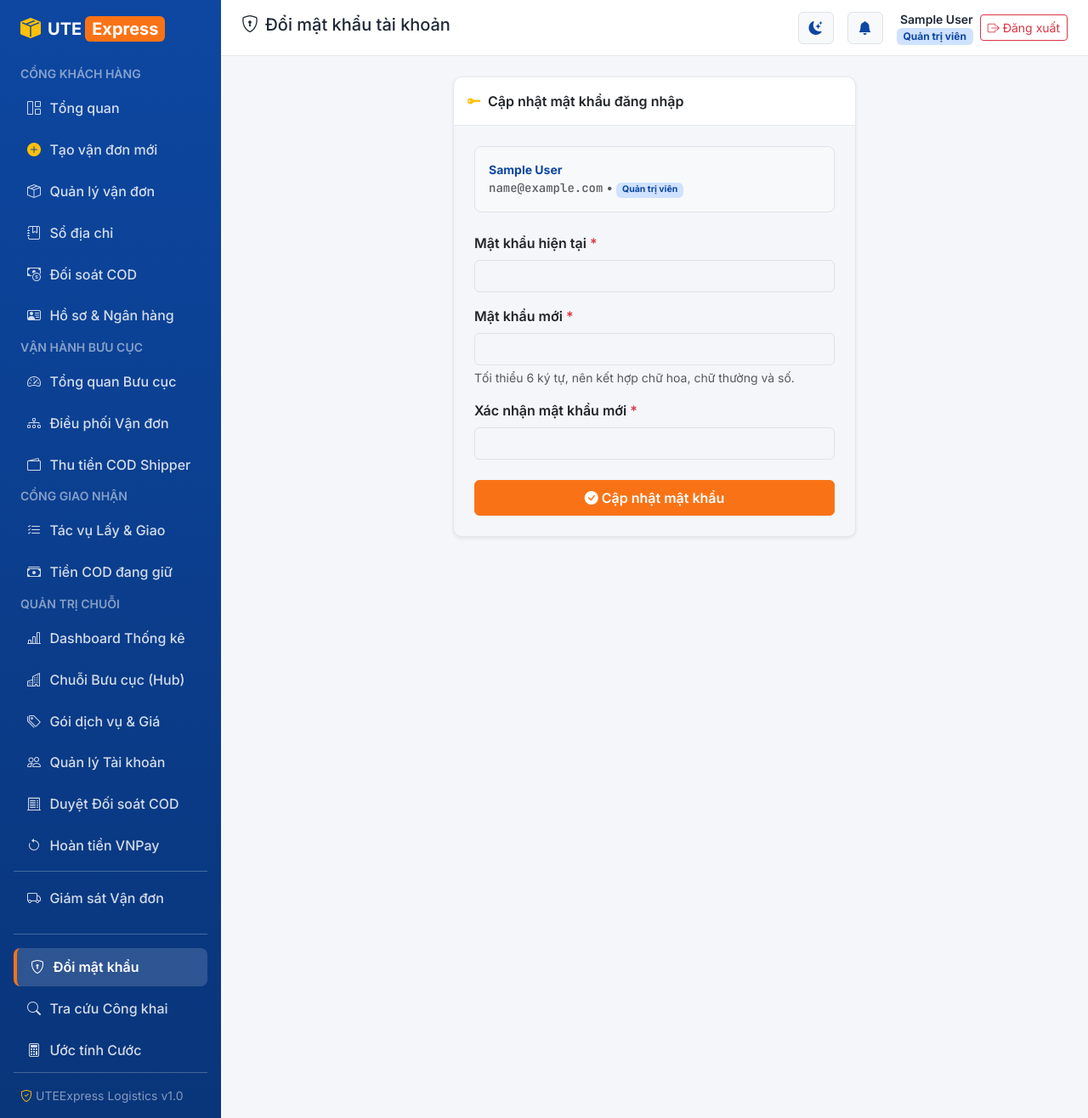
After one commit to NguyenNguyen0210/UTEExpress, a Spring Boot app: page /account/password in a window 1280 px wide. The commit adds this page. Shown: the whole page at 85% size. Run offline with Spring Boot 4, Linux system fonts and the light colour scheme; the visitor is signed in with stand-in values (Sample User, id 1); data that the repository does not hold is empty; some of the project's set-up classes (security, data sources, template engines, error pages and the like) are left out, and stand-ins take their place; database files in the repository are not loaded; some libraries are stand-ins or nearby versions.

Commit message:
feat(cod-account): add Admin & Customer COD CSV export, tracking share link, and account password change

```diff
--- /dev/null
+++ b/src/main/java/com/uteexpress/controller/web/AccountController.java
@@ -0,0 +1,76 @@
+package com.uteexpress.controller.web;
+
+import com.uteexpress.entity.User;
+import com.uteexpress.exception.ResourceNotFoundException;
+import com.uteexpress.repository.UserRepository;
+import com.uteexpress.security.CustomUserDetails;
+import lombok.RequiredArgsConstructor;
+import org.springframework.security.access.AccessDeniedException;
+import org.springframework.security.core.annotation.AuthenticationPrincipal;
+import org.springframework.security.crypto.password.PasswordEncoder;
+import org.springframework.stereotype.Controller;
+import org.springframework.ui.Model;
+import org.springframework.web.bind.annotation.GetMapping;
+import org.springframework.web.bind.annotation.PostMapping;
+import org.springframework.web.bind.annotation.RequestMapping;
+import org.springframework.web.bind.annotation.RequestParam;
+import org.springframework.web.servlet.mvc.support.RedirectAttributes;
+
+@Controller
+@RequestMapping("/account")
+@RequiredArgsConstructor
+public class AccountController {
+
+    private final UserRepository userRepository;
+    private final PasswordEncoder passwordEncoder;
+
+    @GetMapping("/password")
+    public String showChangePasswordPage(@AuthenticationPrincipal CustomUserDetails currentUser, Model model) {
+        User user = resolveCurrentUser(currentUser);
+        model.addAttribute("accountUser", user);
+        return "account/change-password";
+    }
+
+    @PostMapping("/password")
+    public String handleChangePassword(@RequestParam(required = false) String currentPassword,
+                                       @RequestParam(required = false) String newPassword,
+                                       @RequestParam(required = false) String confirmPassword,
+                                       @AuthenticationPrincipal CustomUserDetails currentUser,
+                                       RedirectAttributes redirectAttributes) {
+        User user = resolveCurrentUser(currentUser);
+
+        if (currentPassword == null || currentPassword.isBlank()) {
+            redirectAttributes.addFlashAttribute("errorMessage", "Vui lòng nhập mật khẩu hiện tại");
+            return "redirect:/account/password";
+        }
+        if (!passwordEncoder.matches(currentPassword, user.getPasswordHash())) {
+            redirectAttributes.addFlashAttribute("errorMessage", "Mật khẩu hiện tại không chính xác");
+            return "redirect:/account/password";
+        }
+        if (newPassword == null || newPassword.length() < 6) {
+            redirectAttributes.addFlashAttribute("errorMessage", "Mật khẩu mới phải có ít nhất 6 ký tự");
+            return "redirect:/account/password";
+        }
+        if (!newPassword.equals(confirmPassword)) {
+            redirectAttributes.addFlashAttribute("errorMessage", "Xác nhận mật khẩu mới không khớp");
+            return "redirect:/account/password";
+        }
+        if (passwordEncoder.matches(newPassword, user.getPasswordHash())) {
+            redirectAttributes.addFlashAttribute("errorMessage", "Mật khẩu mới không được trùng với mật khẩu hiện tại");
+            return "redirect:/account/password";
+        }
+
+        user.setPasswordHash(passwordEncoder.encode(newPassword));
+        userRepository.save(user);
+        redirectAttributes.addFlashAttribute("successMessage", "Đổi mật khẩu tài khoản thành công!");
+        return "redirect:/account/password";
+    }
+
+    private User resolveCurrentUser(CustomUserDetails currentUser) {
+        if (currentUser == null || currentUser.getId() == null) {
+            throw new AccessDeniedException("Phiên đăng nhập không hợp lệ");
+        }
+        return userRepository.findById(currentUser.getId())
+                .orElseThrow(() -> new ResourceNotFoundException("Không tìm thấy tài khoản hiện tại"));
+    }
+}
--- /dev/null
+++ b/src/main/resources/templates/account/change-password.html
@@ -0,0 +1,64 @@
+<!DOCTYPE html>
+<html lang="vi"
+      xmlns:th="http://www.thymeleaf.org"
+      xmlns:layout="http://www.ultraq.net.nz/thymeleaf/layout"
+      layout:decorate="~{layout/base-portal}">
+<head>
+    <title>Đổi mật khẩu</title>
+</head>
+<body>
+<h5 layout:fragment="page-title"><i class="bi bi-shield-lock me-2"></i>Đổi mật khẩu tài khoản</h5>
+
+<div layout:fragment="content">
+    <div class="row justify-content-center">
+        <div class="col-lg-6">
+            <div class="card shadow-sm">
+                <div class="card-header py-3">
+                    <i class="bi bi-key-fill text-warning me-2"></i>Cập nhật mật khẩu đăng nhập
+                </div>
+                <div class="card-body p-4">
+                    <div class="bg-light border rounded-3 p-3 mb-4 small">
+                        <div class="fw-bold text-primary" th:text="${accountUser.fullName}">Người dùng</div>
+                        <div class="text-muted">
+                            <span class="font-mono" th:text="${accountUser.email}">user@uteexpress.vn</span>
+                            • <span class="badge bg-primary-subtle text-primary" th:text="${accountUser.role.label}">Vai trò</span>
+                        </div>
+                    </div>
+
+                    <form th:action="@{/account/password}" method="post">
+                        <div class="mb-3">
+                            <label for="currentPassword" class="form-label fw-semibold">
+                                Mật khẩu hiện tại <span class="text-danger">*</span>
+                            </label>
+                            <input type="password" id="currentPassword" name="currentPassword"
+                                   class="form-control" required autocomplete="current-password">
+                        </div>
+
+                        <div class="mb-3">
+                            <label for="newPassword" class="form-label fw-semibold">
+                                Mật khẩu mới <span class="text-danger">*</span>
+                            </label>
+                            <input type="password" id="newPassword" name="newPassword"
+                                   class="form-control" minlength="6" required autocomplete="new-password">
+                            <div class="form-text">Tối thiểu 6 ký tự, nên kết hợp chữ hoa, chữ thường và số.</div>
+                        </div>
+
+                        <div class="mb-4">
+                            <label for="confirmPassword" class="form-label fw-semibold">
+                                Xác nhận mật khẩu mới <span class="text-danger">*</span>
+                            </label>
+                            <input type="password" id="confirmPassword" name="confirmPassword"
+                                   class="form-control" minlength="6" required autocomplete="new-password">
+                        </div>
+
+                        <button type="submit" class="btn btn-ute-orange w-100 py-2">
+                            <i class="bi bi-check-circle-fill me-1"></i>Cập nhật mật khẩu
+                        </button>
+                    </form>
+                </div>
+            </div>
+        </div>
+    </div>
+</div>
+</body>
+</html>
--- a/src/main/resources/templates/admin/cod-settlements.html
+++ b/src/main/resources/templates/admin/cod-settlements.html
@@ -199,6 +199,9 @@
                 <span class="badge rounded-pill bg-secondary-subtle text-secondary"
                       th:text="${#lists.size(settlements) + ' phiếu'}">0 phiếu</span>
             </div>
+            <a th:href="@{/admin/cod-settlements/export}" class="btn btn-outline-success btn-sm px-3">
+                <i class="bi bi-file-earmark-spreadsheet me-1"></i>Xuất CSV / Excel
+            </a>
         </div>
 
         <div th:if="${#lists.isEmpty(settlements)}" class="card-body text-center py-5 text-muted">
--- a/src/main/resources/templates/layout/base-portal.html
+++ b/src/main/resources/templates/layout/base-portal.html
@@ -72,6 +72,7 @@
             </div>
 
             <hr class="border-light opacity-25 my-3">
+            <a class="nav-link" th:href="@{/account/password}"><i class="bi bi-shield-lock"></i>Đổi mật khẩu</a>
             <a class="nav-link" th:href="@{/tracking}"><i class="bi bi-search"></i>Tra cứu Công khai</a>
             <a class="nav-link" th:href="@{/estimate}"><i class="bi bi-calculator"></i>Ước tính Cước</a>
         </nav>
@@ -204,6 +205,7 @@
                 <a class="nav-link" th:href="@{/staff/shipments}"><i class="bi bi-truck"></i>Giám sát Vận đơn</a>
             </div>
             <hr class="border-light opacity-25 my-3">
+            <a class="nav-link" th:href="@{/account/password}"><i class="bi bi-shield-lock"></i>Đổi mật khẩu</a>
             <a class="nav-link" th:href="@{/tracking}"><i class="bi bi-search"></i>Tra cứu Công khai</a>
             <a class="nav-link" th:href="@{/estimate}"><i class="bi bi-calculator"></i>Ước tính Cước</a>
         </nav>
```
Also changed, not shown: src/main/java/com/uteexpress/controller/web/CodController.java (+30 -0 lines), src/main/java/com/uteexpress/service/CsvExportService.java (+52 -0 lines), src/main/resources/templates/customer/cod-list.html (+7 -2 lines), src/main/resources/templates/public/tracking.html (+22 -0 lines), 1 other file.
